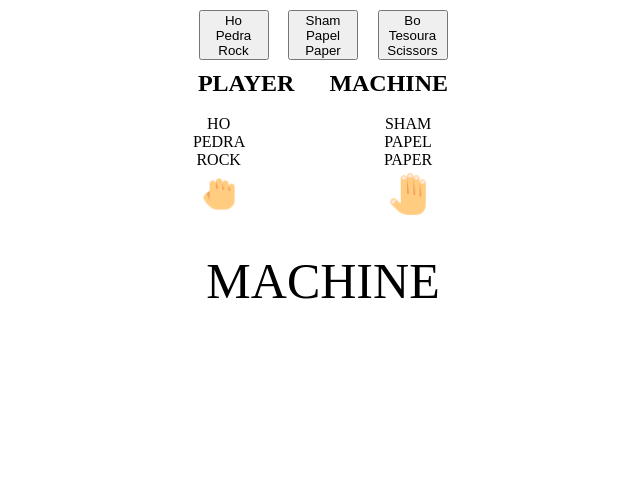
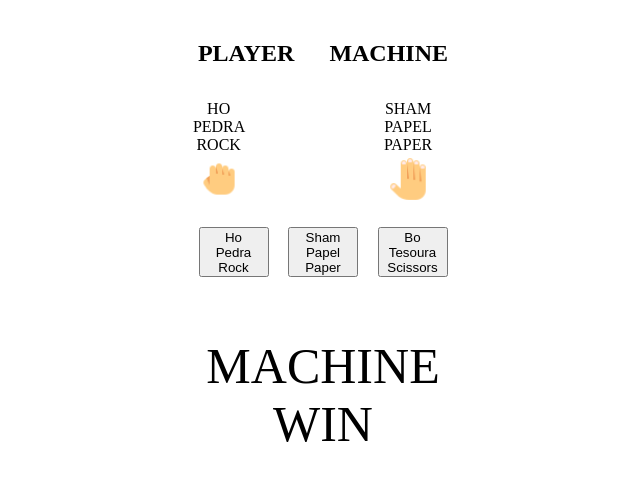
Before and after one commit to Kenzie-Academy-Brasil-Developers/entrega-construa-um-jogo-de-azar-sprint-3-pablorgoncalves, a plain HTML site: page hoshambo/index.html in a window 1280 px wide. Both pictures are taken after a click on the button "Ho Pedra Rock". Shown: the whole page, without its empty margins (317-957 px from the left). Drawn offline with Linux system fonts and the light colour scheme.

Commit message:
Replace all

```diff
--- a/hoshambo/index.html
+++ b/hoshambo/index.html
@@ -10,25 +10,25 @@
 <body>
     <section>
 
+        <header id="boxResultHeader">
+            <h2>PLAYER</h2>
+            <h2>MACHINE</h2>
+        </header>
+        <div id="boxResult">
+            <div id="boxResultPlayer">
+                <div id="playerChoice"></div>
+            </div>
+            <div id="machineRandon"></div>
+        </div>
+
         <div id="boxButton">
             <button id="btHo">Ho Pedra Rock</button>
             <button id="btSham">Sham Papel Paper</button>
             <button id="btBo">Bo Tesoura Scissors</button>
         </div>
 
-        <header id="boxResultHeader">
-            <h2>PLAYER</h2>
-            <h2>MACHINE</h2>
-        </header>
 
-        <div id="boxResult">
-            <div id="boxResultPlayer">
-                <div id="playerChoice"></div>
-            </div>
-            <div id="machineRandon"></div>
-        </div>
         <p id="result"></p>
-
     </section>
     <script src="index.js"></script>
 </body>
--- a/hoshambo/index.js
+++ b/hoshambo/index.js
@@ -30,8 +30,11 @@ function verifyWinner(player) {
     const imgSource = 'https://kenzie-academy-brasil-developers.github.io/entrega-construa-um-jogo-de-azar-sprint-3-pablorgoncalves/hoshambo/img/'
 
     const msg1 = 'EMPATE!'
-    const msg2 = 'Machine'
-    const msg3 = 'Player'
+    const msg2 = 'Machine Win'
+    const msg3 = 'Player Win'
+
+    // Deveria usar um FOR... mas depois eu refaço
+
 
     if (player === 0 && machine === 0) {
         playerChoice.innerText = `${guns[player].toUpperCase()}`
--- a/hoshambo/style.css
+++ b/hoshambo/style.css
@@ -27,7 +27,8 @@ button {
 }
 
 #boxButton {
-    height: 30px;
+    margin-top: 25px;
+    height: 70px;
     width: 90%;
     display: flex;
     flex-direction: row;
@@ -45,7 +46,7 @@ button {
 
 #boxResult{
     margin-top: 15px;
-    height: 70px;
+    height: 100px;
     width: 100%;
         display: flex;
         flex-direction: row;
```
